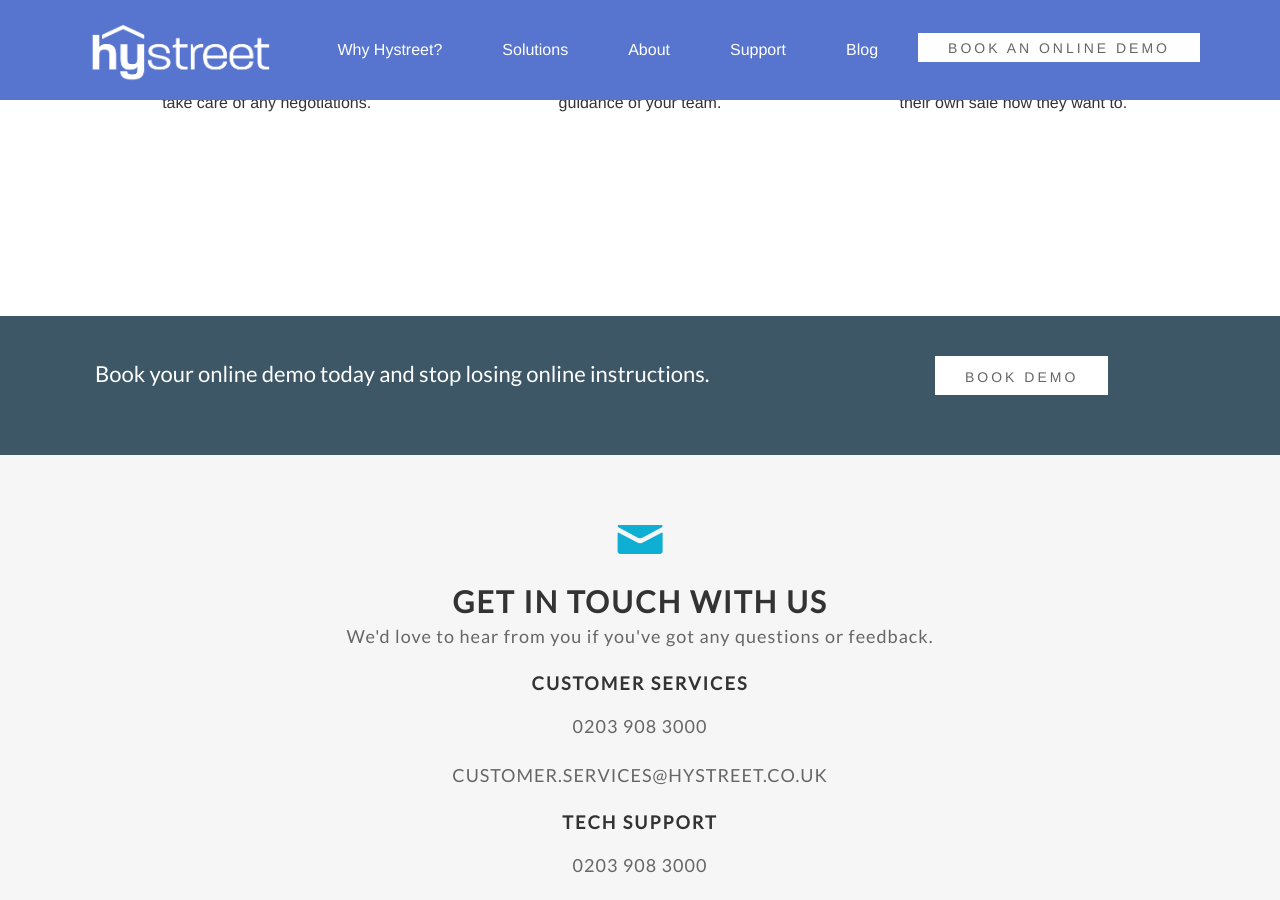
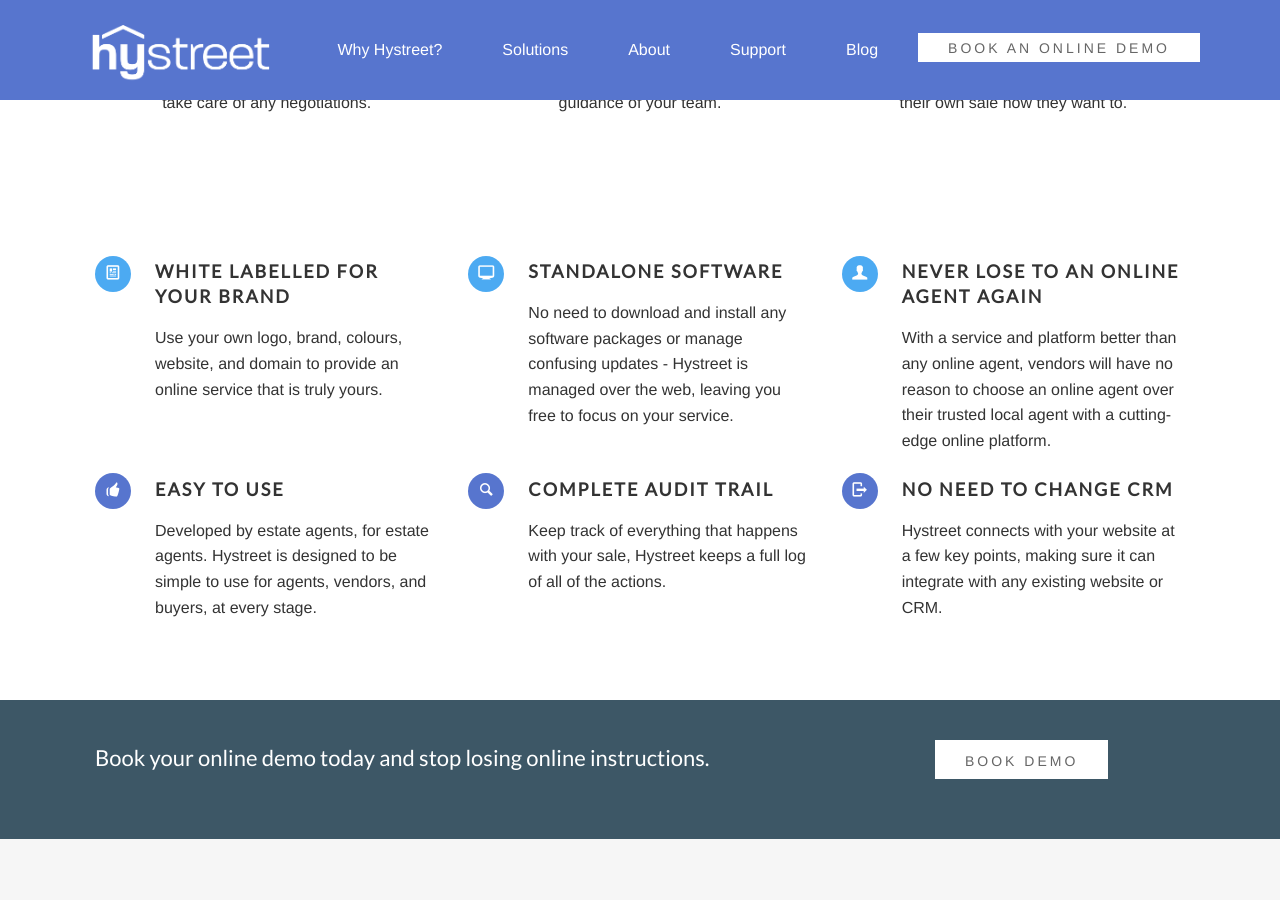
Before and after one commit to hystreet/hystreet.github.io, a Jekyll site: the page built from why-hystreet/index.html, in a window 1280 px wide and 900 px high, scrolled down 830 px. Built offline with Jekyll 4.4.1, drawn with Linux system fonts in a browser that asks for light colours; some web fonts are replaced.

Commit message:
Adding services to front matter

```diff
--- a/why-hystreet/index.html
+++ b/why-hystreet/index.html
@@ -2,6 +2,39 @@
 layout: default
 title: Hystreet - Where Technology Meets Tradition
 section_id: home
+
+services:
+  -
+    - title: White labelled for your brand
+      icon: newspaper
+      desc:
+        Use your own logo, brand, colours, website, and domain to provide an online service that is truly yours.
+      color:
+    - title: Standalone software
+      icon: monitor
+      desc:
+        No need to download and install any software packages or manage confusing updates - Hystreet is managed over the web, leaving you free to focus on your service.
+      color:
+    - title: Never lose to an online agent again
+      icon: user
+      desc:
+        With a service and platform better than any online agent, vendors will have no reason to choose an online agent over their trusted local agent with a cutting-edge online platform.
+      color:
+    - title: Easy to use
+      icon: thumbs-up
+      desc:
+        Developed by estate agents, for estate agents. Hystreet is designed to be simple to use for agents, vendors, and buyers, at every stage.
+      color: yellow
+    - title: Complete audit trail
+      icon: search
+      desc:
+        Keep track of everything that happens with your sale, Hystreet keeps a full log of all of the actions.
+      color: yellow
+    - title: No need to change CRM
+      icon: logout
+      desc:
+        Hystreet connects with your website at a few key points, making sure it can integrate with any existing website or CRM.
+      color: yellow
 
 ---
 
```
